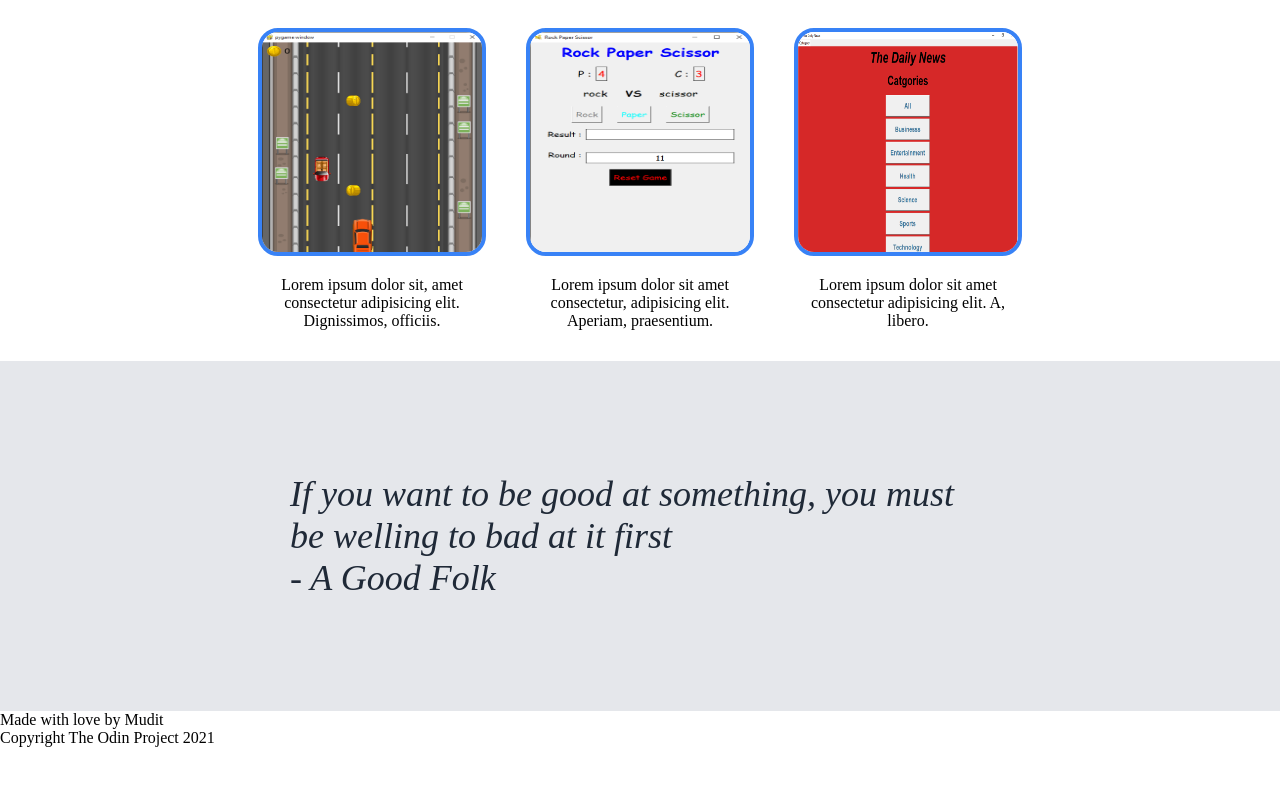
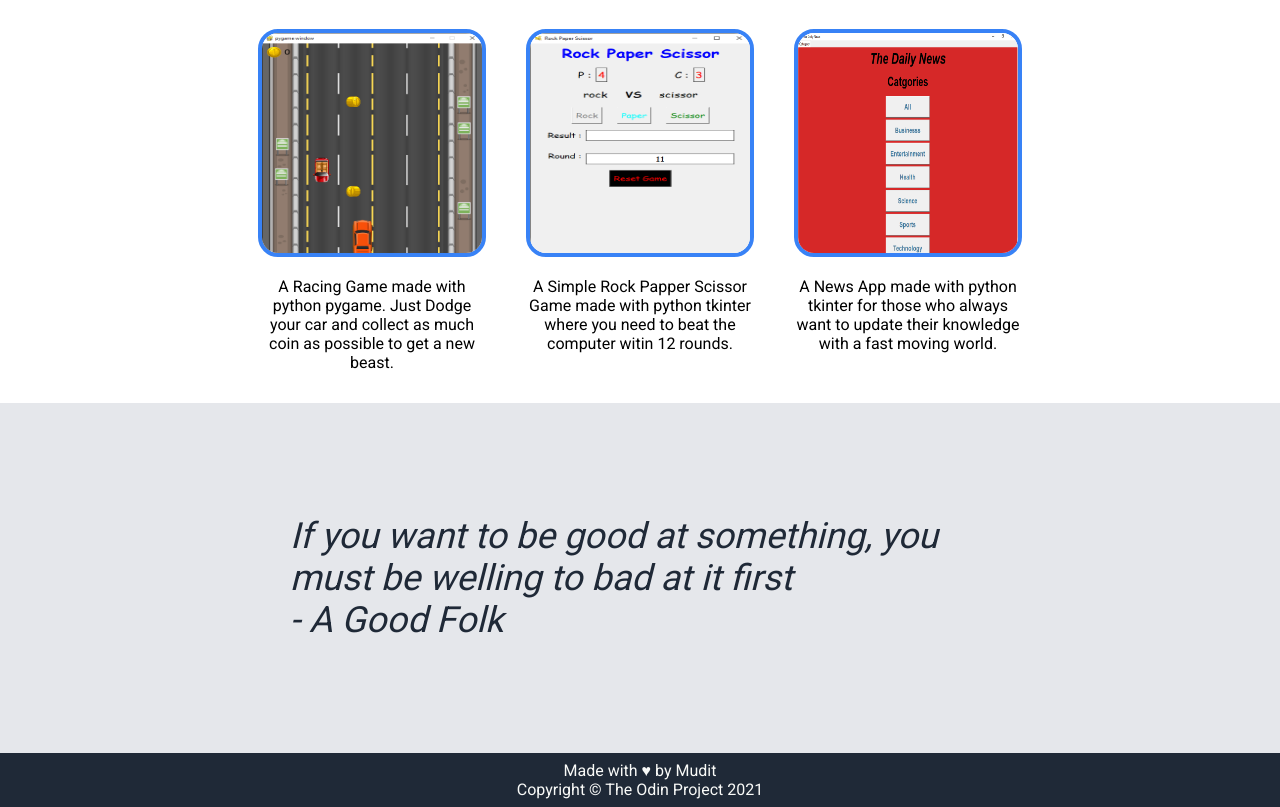
Before and after one commit to brightmudit/landing-page, a plain HTML site: page index.html in a window 1280 px wide. Shown: the part 594-1401 px from the top of the page. Before the commit the page ends 1341 px from the top, so only its background shows below. Drawn offline with Linux system fonts and the light colour scheme.

Commit message:
Styled footer and update contetn

```diff
--- a/index.html
+++ b/index.html
@@ -13,39 +13,39 @@
             <p>Header Logo</p>
             <ul>
                 <li><a href="#">Home</a></li>
-                <li><a href="#">Projects</a></li>
+                <li><a href="#projects">Projects</a></li>
             </ul>
         </div>
         <div class="header-intro">
             <div class="header-my-intro">
                 <p>Hello World!! I'm Mudit</p>
-                <p>Lorem ipsum dolor sit amet consectetur, adipisicing elit. Facere ad, repellendus cumque illo ipsum ab.</p>
+                <p>A Student, Learner & Coder. Who is always passionate about Programming, computers & Technology</p>
             </div>
             <div class="header-display-img">
                 <img src="images/my_img.jpeg" alt="My image">
             </div>
         </div>
     </section>
-    <section class="projects">
+    <section class="projects" id="projects">
         <h1>My Projects</h1>
         <div class="cards-container">
             <div class="card">
                 <img src="images/dodge_charger.png" alt="Project Dodge Charger Image">
-                <p>Lorem ipsum dolor sit, amet consectetur adipisicing elit. Dignissimos, officiis.</p>
+                <p>A Racing Game made with python pygame. Just Dodge your car and collect as much coin as possible to get a new beast. </p>
             </div>
             <div class="card">
                 <img src="images/rps.png" alt="Project Rock Papper Scissor Image">
-                <p>Lorem ipsum dolor sit amet consectetur, adipisicing elit. Aperiam, praesentium.</p>
+                <p>A Simple Rock Papper Scissor Game made with python tkinter where you need to beat the computer witin 12 rounds.</p>
             </div>
             <div class="card">
                 <img src="images/news_app.png" alt="Project News App Image">
-                <p>Lorem ipsum dolor sit amet consectetur adipisicing elit. A, libero.</p>
+                <p>A News App made with python tkinter for those who always want to update their knowledge with a fast moving world.</p>
             </div>
         </div>
     </section>
     <section class="quote">
         <span>If you want to be good at something, you must be welling to bad at it first <br> - A Good Folk</span>
     </section>
-    <div class="footer">Made with love by Mudit <br> Copyright The Odin Project 2021 </div>
+    <div class="footer">Made with &hearts; by Mudit <br> Copyright &copy; The Odin Project 2021 </div>
 </body>
 </html>
--- a/style.css
+++ b/style.css
@@ -1,6 +1,8 @@
+@import url('https://fonts.googleapis.com/css2?family=Roboto&display=swap');
 body {
     margin: 0;
     padding: 0;
+	font-family: 'Roboto', sans-serif;
 }
 .intro {
     display: flex;
@@ -47,6 +49,7 @@ ul li a {
 .header-display-img img {
 	width: 200px;
 	height: auto;
+	padding-left: 30px;
 }
 .projects {
 	display: flex;
@@ -97,3 +100,12 @@ ul li a {
 	align-items: center;
 	justify-content: center;
 }
+.footer {
+	display: flex;
+	justify-content: center;
+	align-items: center;
+	text-align: center;
+	background: #1F2937;
+	color: #F9FAF8;
+	padding: 8px;
+}
```
